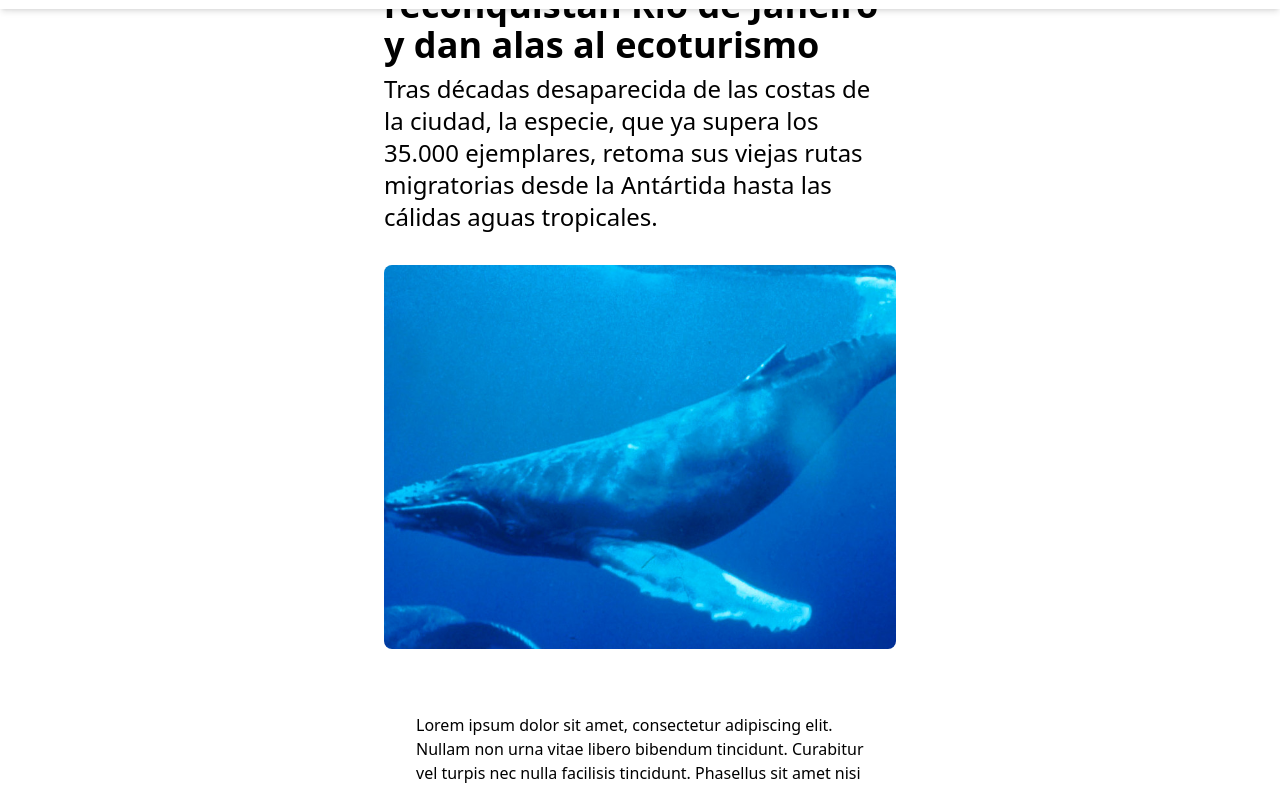
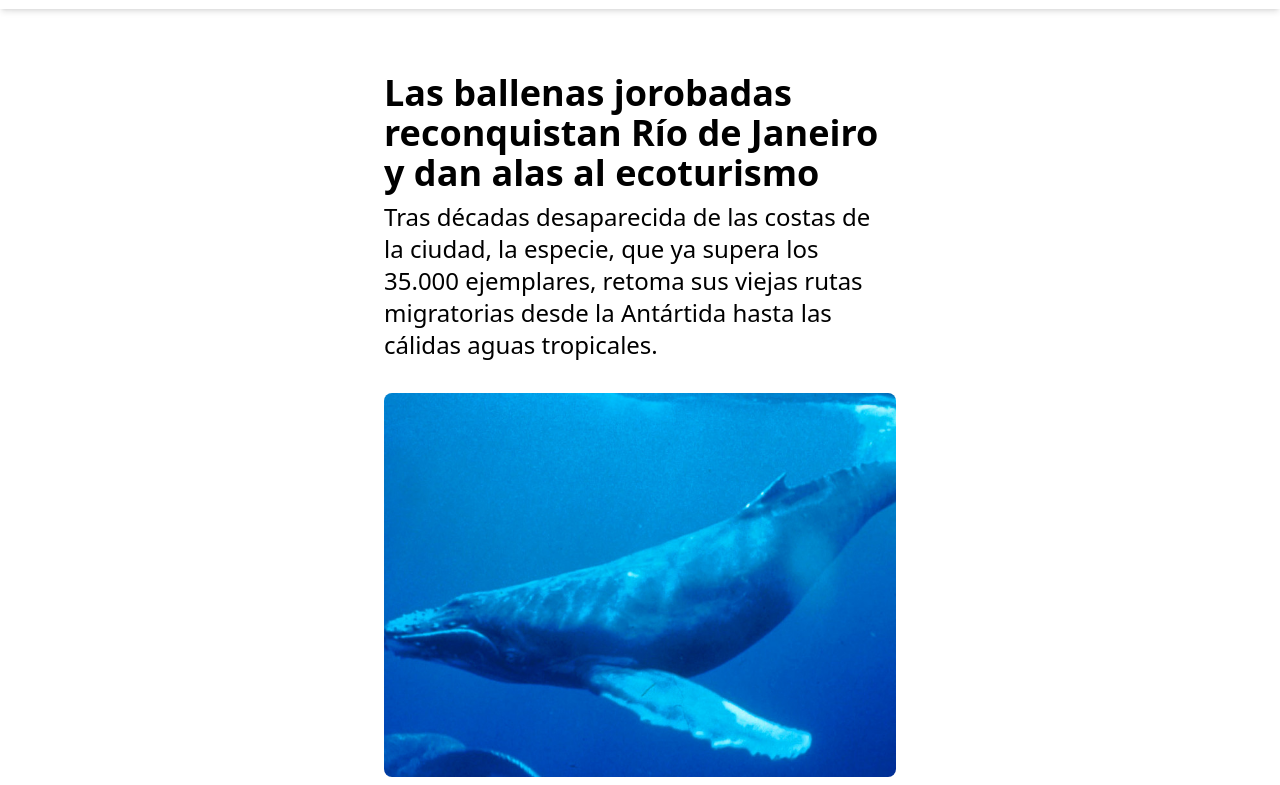
Before and after one commit to srgicmps/whale-page, a plain HTML site: page src/news-details.html in a window 1280 px wide. Shown: the part 55-840 px from the top of the page. Drawn offline with Linux system fonts and the light colour scheme.

Commit message:
added shadow

```diff
--- a/src/news-details.html
+++ b/src/news-details.html
@@ -40,14 +40,14 @@
 				desktopNav.classList.toggle("hidden");
 			});
 		</script>
-		<main class="container mx-auto px-4 md:px-24 lg:px-96">
-			<h1 class="text-4xl font-bold text-primary mb-2">Las ballenas jorobadas reconquistan Río de Janeiro y dan alas al ecoturismo</h1>
+		<main class="px-4 md:px-24 lg:px-96 mt-16">
+			<h1 class="text-4xl font-bold text-primary mb-2 pt-16">Las ballenas jorobadas reconquistan Río de Janeiro y dan alas al ecoturismo</h1>
 			<h2 class="text-2xl mb-8">
 				Tras décadas desaparecida de las costas de la ciudad, la especie, que ya supera los 35.000 ejemplares, retoma sus viejas rutas migratorias desde la Antártida hasta
 				las cálidas aguas tropicales.
 			</h2>
-			<img src="../assets/images/Humpback_Whale_underwater_shot (1).jpg" alt="News Image" class="w-full h-96 object-cover rounded-lg mb-8" />
-			<article class="p-8">
+			<img src="../assets/images/Humpback_Whale_underwater_shot (1).jpg" alt="News Image" class="w-full h-96 object-cover rounded-lg mb-8 shadow-xl" />
+			<article class="pt-8">
 				<p class="mb-4">
 					Lorem ipsum dolor sit amet, consectetur adipiscing elit. Nullam non urna vitae libero bibendum tincidunt. Curabitur vel turpis nec nulla facilisis tincidunt.
 					Phasellus sit amet nisi nec justo vehicula fermentum. Integer at dui nec justo tincidunt tincidunt.
```
